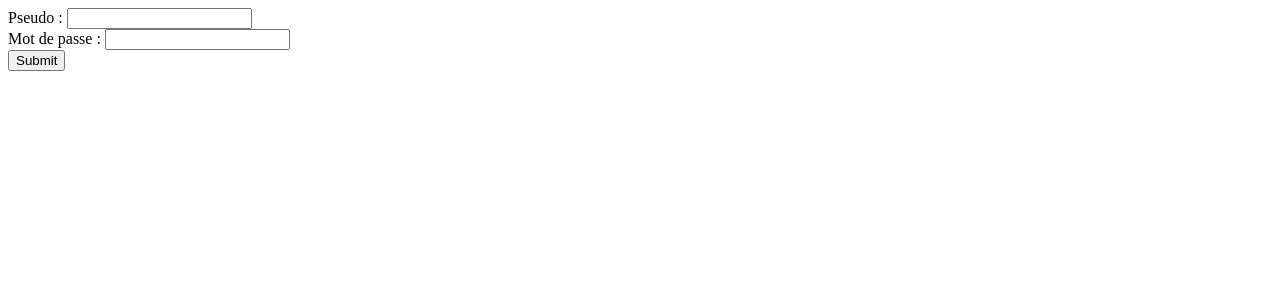
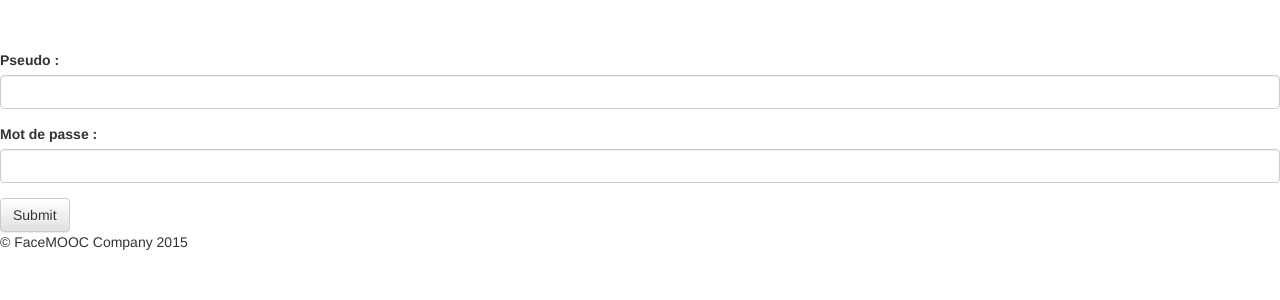
Before and after one commit to HectorGlez4/FaceMOOC, a PHP site: page /php/view/user.php in a window 1280 px wide. Shown: the top 300 px of the page. Run offline with PHP 8.4, Linux system fonts and the light colour scheme; some libraries are stand-ins or nearby versions.

Commit message:
design_1

```diff
--- a/php/view/footer.php
+++ b/php/view/footer.php
@@ -1,3 +1,3 @@
 <footer>
-    <p>&copy; Company 2015</p>
+    <p>&copy; FaceMOOC Company 2015</p>
 </footer>
--- a/php/view/head.php
+++ b/php/view/head.php
@@ -11,15 +11,16 @@
     <meta name="viewport" content="width=device-width, initial-scale=1">
     <link rel="apple-touch-icon" href="apple-touch-icon.png">
 
-    <link rel="stylesheet" href="css/bootstrap.min.css">
+    <link rel="stylesheet" href="../../css/bootstrap.min.css">
     <style>
         body {
             padding-top: 50px;
             padding-bottom: 20px;
         }
     </style>
-    <link rel="stylesheet" href="css/bootstrap-theme.min.css">
-    <link rel="stylesheet" href="css/main.css">
+    <!--<?php echo WEBROOT?>!-->
+    <link rel="stylesheet" href="../../css/bootstrap-theme.min.css">
+    <link rel="stylesheet" href="../../css/main.css">
 
-    <script src="js/vendor/modernizr-2.8.3-respond-1.4.2.min.js"></script>
+    <script src="../../js/vendor/modernizr-2.8.3-respond-1.4.2.min.js"></script>
 </head>
--- a/php/view/user.php
+++ b/php/view/user.php
@@ -1,13 +1,22 @@
+<!doctype html>
+<!---->
+<html lang="fr">
+	<?php include("head.php")?>
+    <body>
+
 <form method="post" action="./index.php">
 	<div class="form-group">
-	    <label for="pseudo">Pseudo : </label>
-		<input type="text" id="pseudo" name="pseudo" />
+	    <label for="pseudo" >Pseudo : </label>
+		<input type="text" class="form-control" id="pseudo" name="pseudo" />
   	</div>
 	<div class="form-group">
 		<label for="password">Mot de passe : </label>
-		<input type="password" id="password" name="password" />
+		<input type="password" class="form-control" id="password" name="password" />
   	</div>
   	<button type="submit" name="submit" class="btn btn-default" value="Connection">Submit</button>
 </form>
 
 <?php global $content ?>
+<?php include("footer.php")?>
+ </body>
+</html>
```
Also changed, not shown: css/bootstrap.css.
